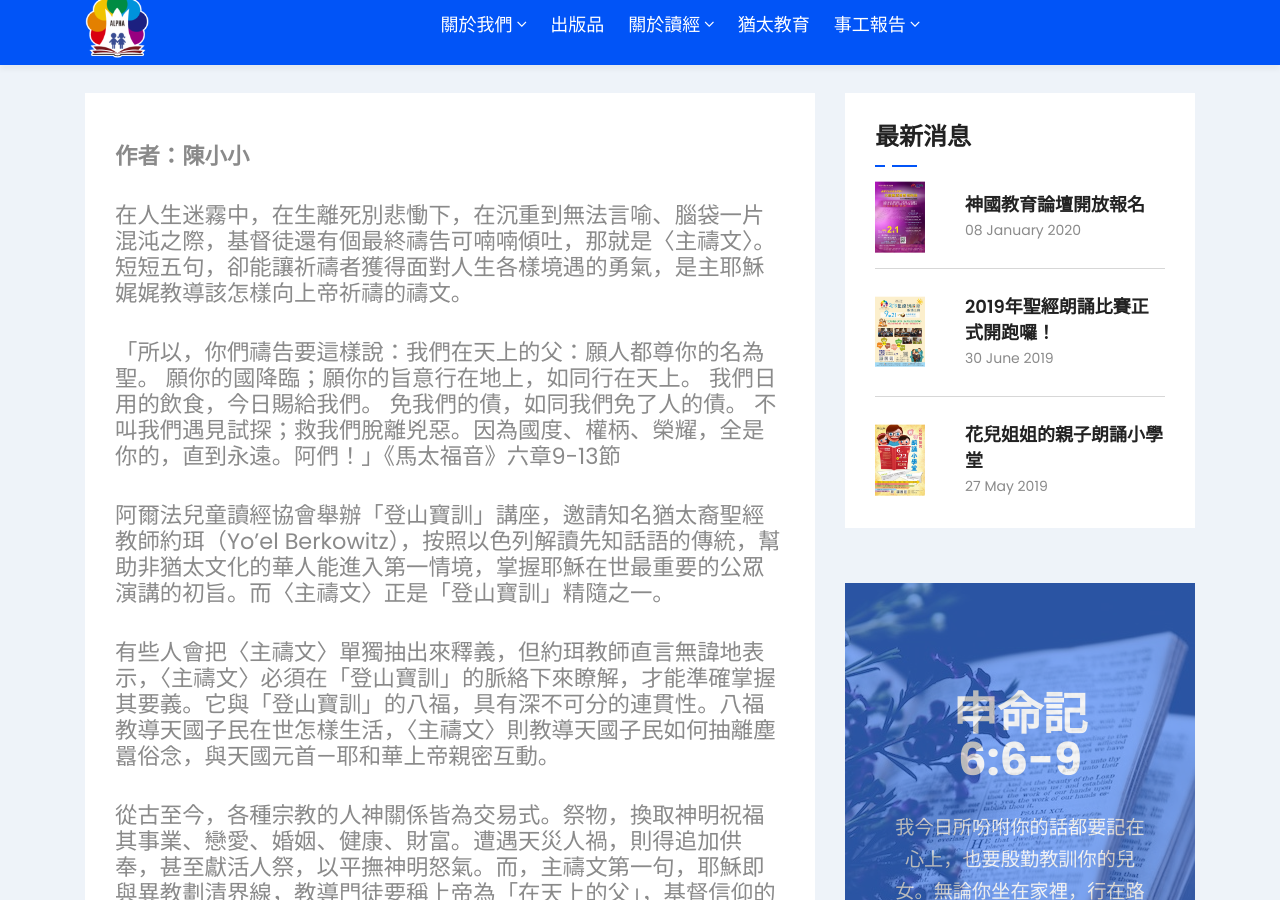
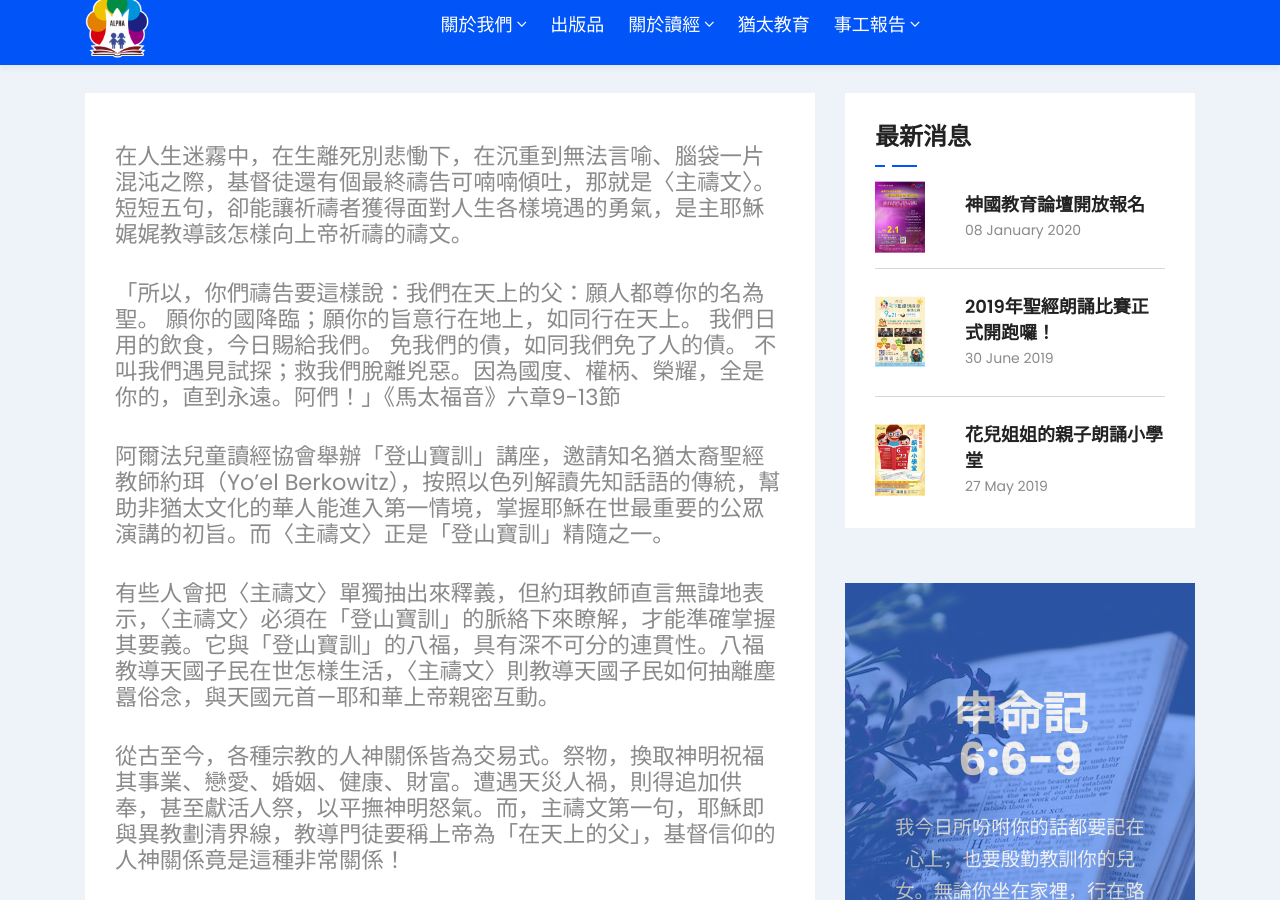
Before and after one commit to alpha6309/website, a Jekyll site: the page built from _jewish/主禱文的真諦.md, in a window 1280 px wide and 900 px high, scrolled down 332 px. Built offline with Jekyll 4.4.1, drawn with Linux system fonts in a browser that asks for light colours.

Commit message:
Update 主禱文的真諦.md

```diff
--- a/_jewish/主禱文的真諦.md
+++ b/_jewish/主禱文的真諦.md
@@ -4,10 +4,6 @@ title: "主禱文的真諦"
 date: 2013-10-07 00:00:00 +0800
 categories: [jewish]
 ---
-
-**作者：陳小小**
-
-
 
 在人生迷霧中，在生離死別悲慟下，在沉重到無法言喻、腦袋一片混沌之際，基督徒還有個最終禱告可喃喃傾吐，那就是〈主禱文〉。短短五句，卻能讓祈禱者獲得面對人生各樣境遇的勇氣，是主耶穌娓娓教導該怎樣向上帝祈禱的禱文。
 
```
Also changed, not shown: other parts of _jewish/主禱文的真諦.md (+2 -0 lines).
